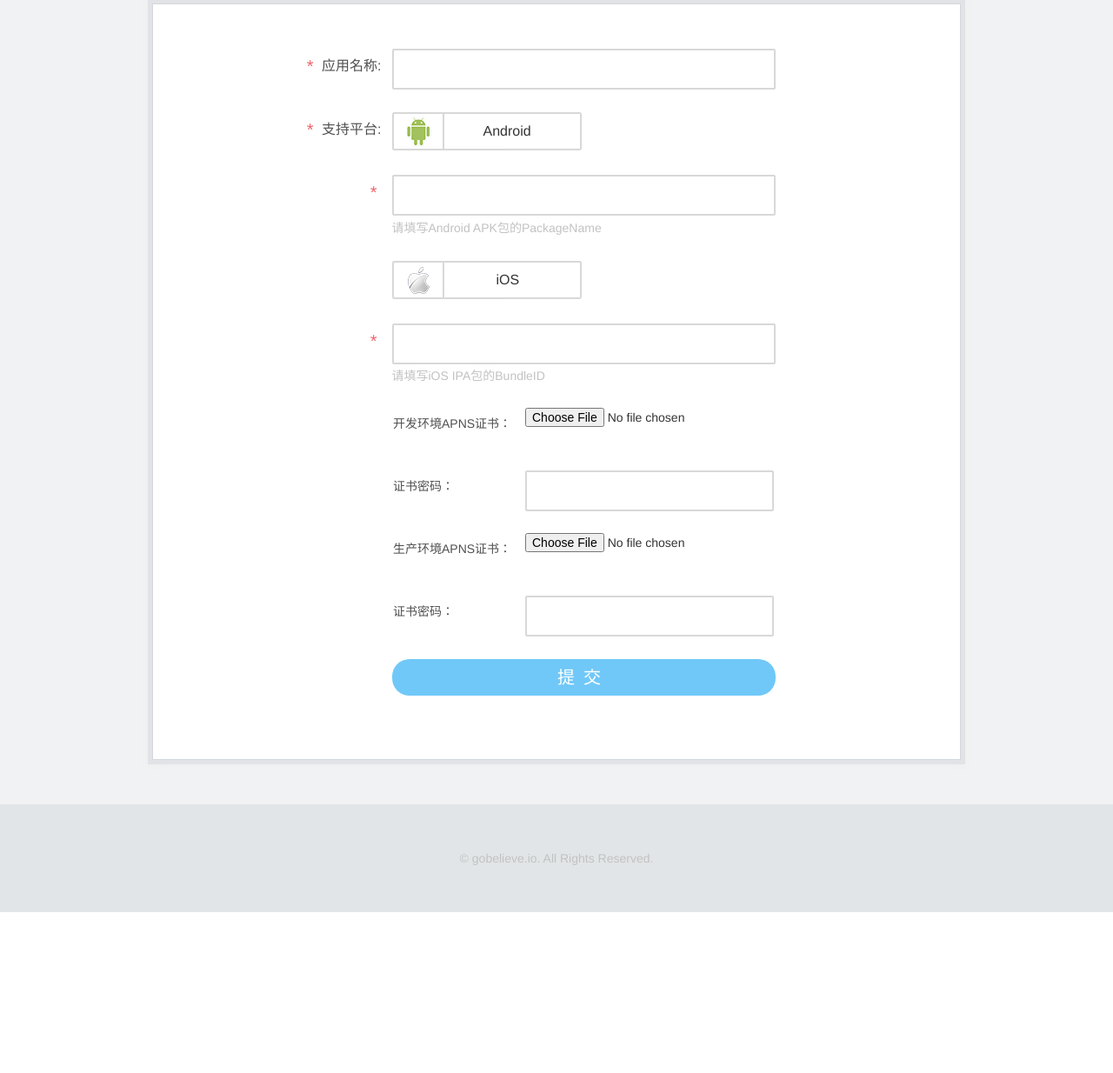
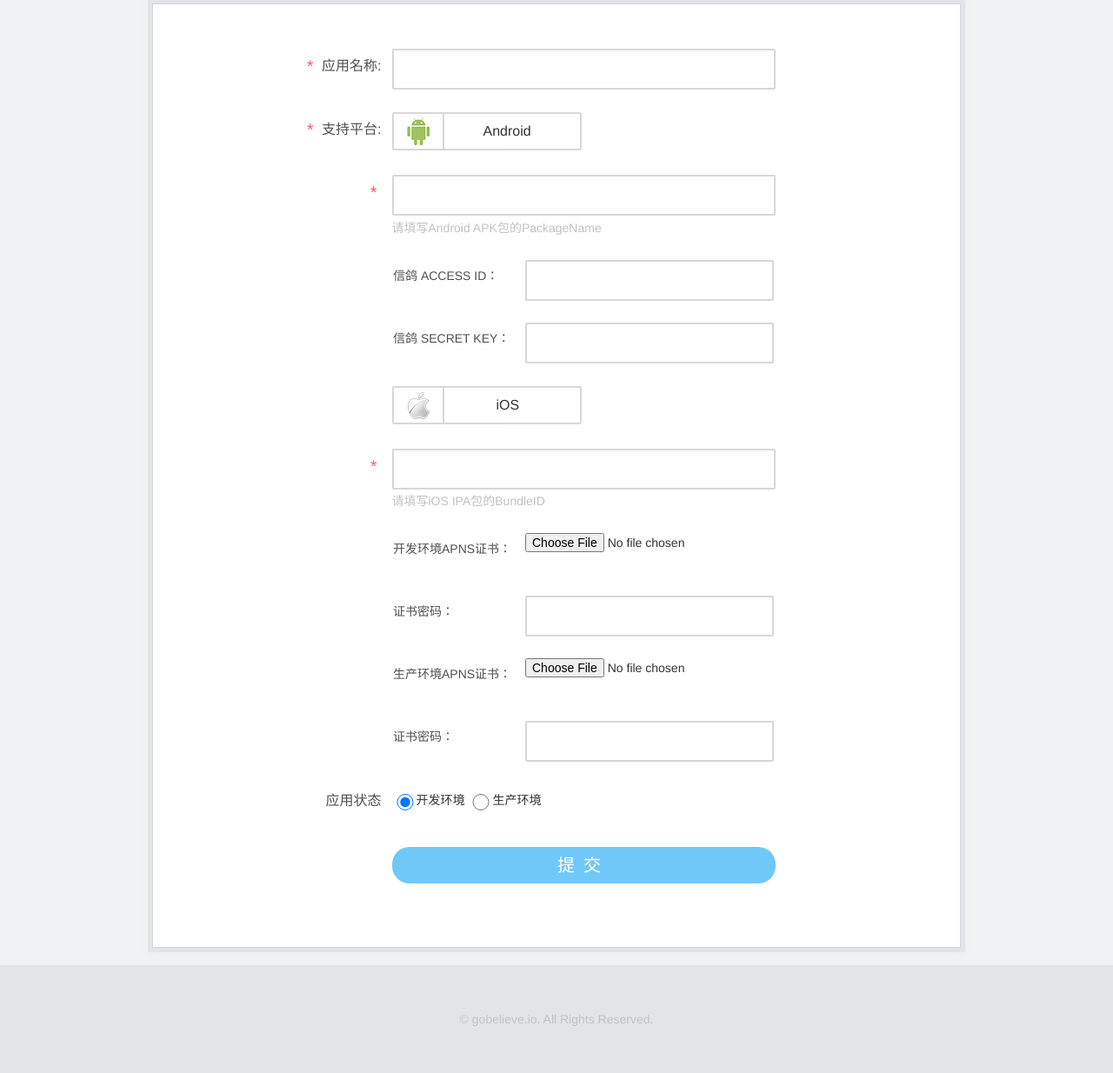
Before and after one commit to cash2one/im_web, a Flask app: template templates/im/game/add.html in a window 1280 px wide. Shown: the part 139-1373 px from the top of the page at 87% size. Before the commit the page ends 1188 px from the top, so only its background shows below. Run offline with Flask 2, Linux system fonts and the light colour scheme; the template is opened without the code that fills it, so the values that code supplies are empty; parts of the project's set-up code (start-up, migrations or seed data) failed here and were passed over.

Commit message:
增加信鸽支持

```diff
--- a/configs/gobelieve.sql
+++ b/configs/gobelieve.sql
@@ -59,6 +59,7 @@ CREATE TABLE `app` (
   `ctime` int(10) unsigned NOT NULL COMMENT '创建时间',
   `key` varchar(32) CHARACTER SET ascii NOT NULL COMMENT 'app key',
   `secret` varchar(32) CHARACTER SET ascii NOT NULL COMMENT 'app secret',
+  `status` tinyint(3) unsigned NOT NULL DEFAULT '0' COMMENT '应用状态，0开发 1生产',
   PRIMARY KEY (`id`),
   KEY `developer_id` (`developer_id`)
 ) ENGINE=InnoDB DEFAULT CHARSET=utf8 COMMENT='应用';
@@ -107,6 +108,8 @@ CREATE TABLE `client_certificate` (
   `pkey` text NOT NULL COMMENT '私钥',
   `cer` text CHARACTER SET ascii COLLATE ascii_bin NOT NULL COMMENT '证书',
   `update_time` int(10) unsigned NOT NULL COMMENT '修改时间',
+  `xinge_access_id` bigint(20) DEFAULT NULL COMMENT '信鸽ID',
+  `xinge_secret_key` varchar(64) CHARACTER SET ascii DEFAULT NULL COMMENT '信鸽密钥',
   PRIMARY KEY (`client_id`)
 ) ENGINE=InnoDB DEFAULT CHARSET=utf8 COMMENT='android证书';
 
--- a/main/models/app.py
+++ b/main/models/app.py
@@ -17,7 +17,8 @@ class App(God):
         'developer_id',  # 开发者ID
         'ctime',  # 创建时间
         'key',  # app key
-        'secret'  # app secret
+        'secret',  # app secret
+        'status'  # 应用状态
     )
 
     _collections = ('clients', )
--- a/templates/widget/game_form.html
+++ b/templates/widget/game_form.html
@@ -62,6 +62,26 @@
         />
         <p><span class="tips mr-5">请填写Android APK包的PackageName</span></p>
         <p class="error">&nbsp;</p>
+
+        <div class="sub-form">
+           <table>
+             {% call inline_field('信鸽 ACCESS ID：') %}
+               <input type="text" name="xinge_access_id" id="xinge_access_id" class="ipt ipt-short"
+               {% call(client) print_as_platform_type(platform_name = "android") %}
+                      value="{{client.certificate.xinge_access_id}}"
+                {% endcall %}
+               />
+             {% endcall %}
+
+             {% call inline_field('信鸽 SECRET KEY：') %}
+               <input type="text" name="xinge_secret_key" id="xinge_secret_key" class="ipt ipt-short"
+               {% call(client) print_as_platform_type(platform_name = "android") %}
+                      value="{{client.certificate.xinge_secret_key}}"
+               {% endcall %}
+               />
+             {% endcall %}
+           </table>
+
       {% endcall %}
 
       {% call inline_field('', extra_class="checkbox-group") %}
@@ -102,6 +122,12 @@
       {% endcall %}
     {% endblock %}
 
+    {% call inline_field('应用状态') %}
+        <p style="line-height: 37px;"><input type="radio" class="ipt ipt-small" style="padding-top: 20px;" name="status" value="0" {{"checked=checked" if data.game.get('status')|int == 0 else ""}} />开发环境
+
+        <input type="radio" class="ipt ipt-small"  style="padding-top: 20px;" name="status" value="1" {{"checked=checked" if data.game.get('status')|int == 1 else ""}} />生产环境</p>
+    {% endcall %}
+
     {% call inline_field('') %}
       <button type="submit" class="btn btn-info">提交</button>
     {% endcall %}
--- a/website/__init__.py
+++ b/website/__init__.py
@@ -7,6 +7,7 @@ from utils.pager import Pager
 from utils.response_meta import ResponseMeta
 from utils.request import Request
 from utils.func import init_logger
+from config import APP_MODE
 
 LOGGER = init_logger(__name__)
 
@@ -18,6 +19,11 @@ def http_error_handler(err):
 
 def response_meta_handler(response_meta):
     return response_meta.get_response()
+
+
+def generic_error_handler(err):
+    LOGGER.exception(err)
+    return ResponseMeta(http_code=500, description='Server Internal Error!' if APP_MODE == 'Production' else str(err))
 
 
 def before_request():
@@ -43,6 +49,7 @@ def init_app(app):
     for error in range(400, 420) + range(500, 506):
         app.error_handler_spec[None][error] = http_error_handler
     app.register_error_handler(ResponseMeta, response_meta_handler)
+    app.register_error_handler(Exception, generic_error_handler)
 
     from utils.mail import Mail
     from utils.sentry import Sentry
--- a/website/api.py
+++ b/website/api.py
@@ -8,12 +8,6 @@ from config import APP_MODE
 LOGGER = init_logger(__name__)
 
 api = Blueprint('api', __name__, url_prefix='/api')
-
-
-@api.errorhandler
-def generic_error_handler(err):
-    LOGGER.exception(err)
-    return ResponseMeta(http_code=500, description='Server Internal Error!' if APP_MODE == 'Production' else str(err))
 
 
 @api.route('/login', methods=['POST'])
```
Also changed, not shown: main/models/client.py (+13 -3 lines), templates/im/game/detail.html (+10 -0 lines), website/views/im.py (+19 -3 lines).
